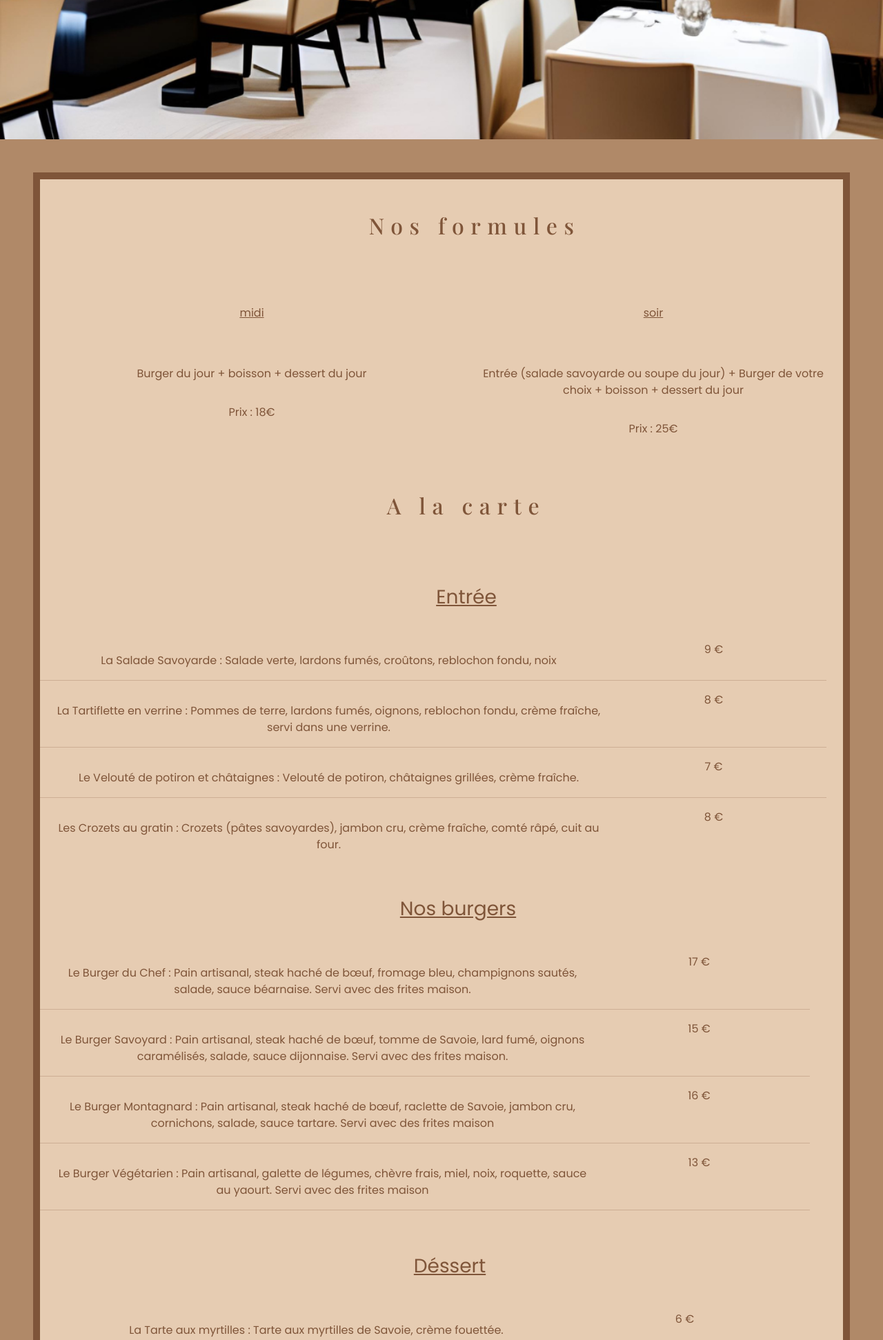
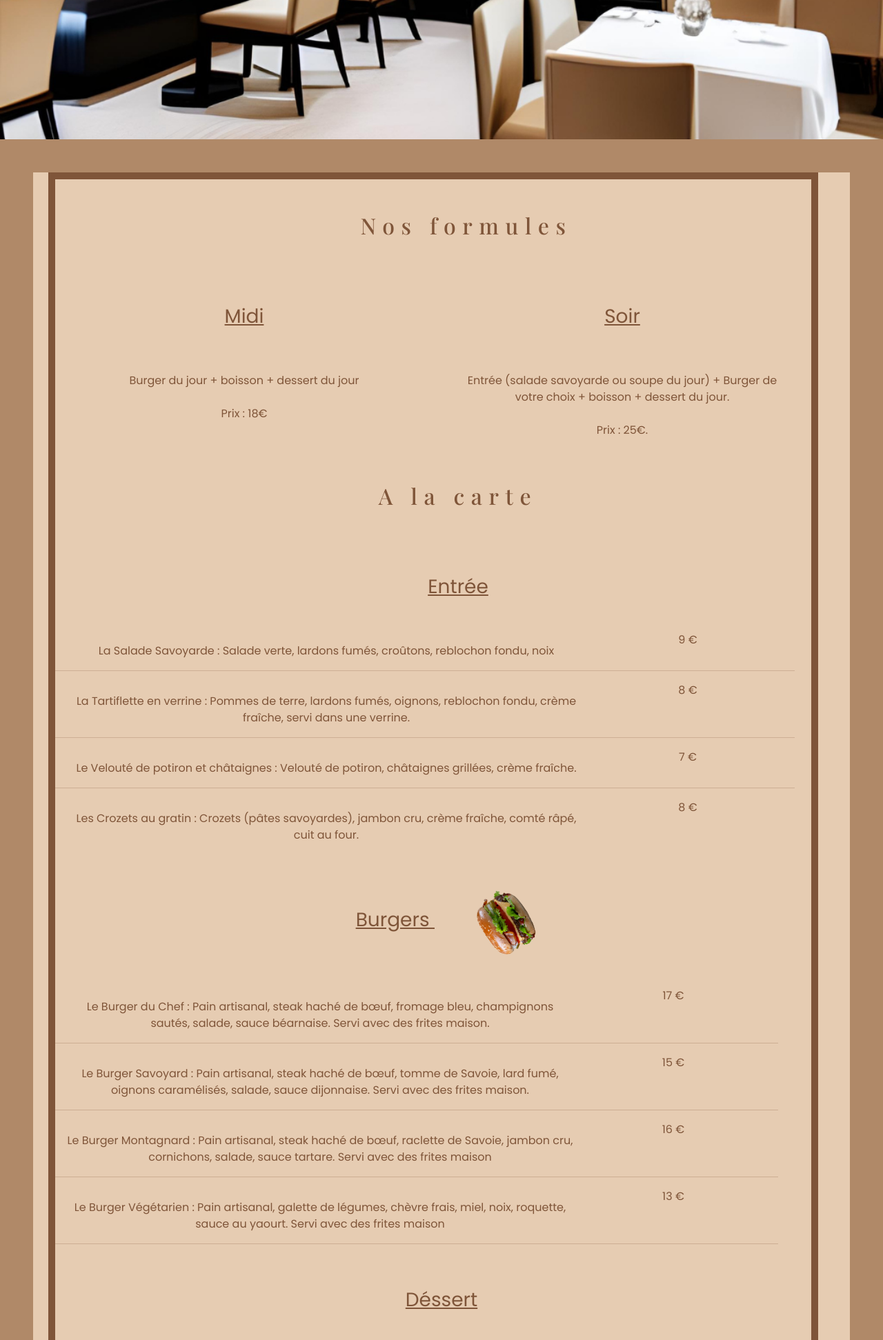
Before and after one commit to fromentchloe/ECF_quai_antique, a PHP site: page /carte.php in a window 1280 px wide. Shown: the part 598-2541 px from the top of the page at 69% size. Run offline with PHP 8.4, Linux system fonts and the light colour scheme; some web fonts are replaced.

Commit message:
[refa]rework of dishes page modification about formula lunch and night

```diff
--- a/style/_dishes.scss
+++ b/style/_dishes.scss
@@ -20,3 +20,8 @@
         font-family: $text_headline;
     }
 }
+
+.burger-image {
+    @include burger-image;
+    margin-left: 2em;
+}
--- a/style/main.css
+++ b/style/main.css
@@ -167,4 +167,10 @@ nav {
 .formule h2 {
   letter-spacing: 0.3em;
   font-family: font-family, "Playfair Display", serif;
+}
+
+.burger-image {
+  width: 10%;
+  animation: spin 10s linear infinite;
+  margin-left: 2em;
 }/*# sourceMappingURL=main.css.map */
--- a/views/dishes.html
+++ b/views/dishes.html
@@ -6,22 +6,20 @@
 </div>
 <!--les formules-->
 <section class="group-dishes">
-    <div class="container-fluid">
-        <div class="row formule">
+    <div class="container">
+        <div class="row col-sm-12 formule">
             <h2 class="m-5">Nos formules<br></h2>
             <div class="col-sm-6 ">
-                <ul>
-                    <li class="time m-5">midi</li>
-                    <li class="content">Burger du jour + boisson + dessert du jour</li>
-                    <li class="content">Prix : 18€</li>
-                </ul>
+                <h3 class="m-5 time">Midi</h3>
+                <div class="content">
+                    Burger du jour + boisson + dessert du jour <br><br> Prix : 18€
+                </div>
             </div>
             <div class="col-sm-6 ">
-                <ul>
-                    <li class="time m-5">soir</li>
-                    <li class="content">Entrée (salade savoyarde ou soupe du jour) + Burger de votre choix + boisson + dessert du jour</li>
-                    <li class="content">Prix : 25€</li>
-                </ul>
+                <h3 class="m-5 time">Soir</h3>
+                <div class="content">
+                    Entrée (salade savoyarde ou soupe du jour) + Burger de votre choix + boisson + dessert du jour.<br><br> Prix : 25€.
+                </div>
             </div>
 <!--A la carte Entrée -->
         <div class="row col-sm-12">
@@ -51,8 +49,9 @@
 <!--A la carte plats -->
 
         <div class="row col-sm-12">
-            <h3 class="m-5 time">Nos burgers</h3>
-        <div class="row">
+            <h3 class="m-5 time">Burgers <img class="burger-image" src="./style/image/burger-vecto.png"></h3>
+
+            <div class="row">
             <div class="col-sm-9 content">Le Burger du Chef : Pain artisanal, steak haché de bœuf, fromage bleu, champignons sautés, salade, sauce béarnaise. Servi avec des frites maison. </div>
             <div class="col-sm-3">17 €
         </div></div>
@@ -72,7 +71,7 @@
             <div class="col-sm-3">13 €
         </div></div>
         <hr>
-    <!--A la carte dessert -->
+<!--A la carte dessert -->
 
     <div class="row col-sm-12">
         <h3 class="m-5 time">Déssert</h3>
@@ -92,7 +91,7 @@
     </div></div>
     <hr>
 
-    <!--Aperitif-->
+<!--Aperitif-->
     <div class="row col-sm-12 m-5">
         <h2 class="m-5">Boissons</h2>
 
@@ -137,6 +136,4 @@
             <div class="col-sm-1 ">10 €</div>
             <div class="col-sm-2  ">14.50 € </div>
         </div>
-
-
 </section>
```
Also changed, not shown: 1 other file.
